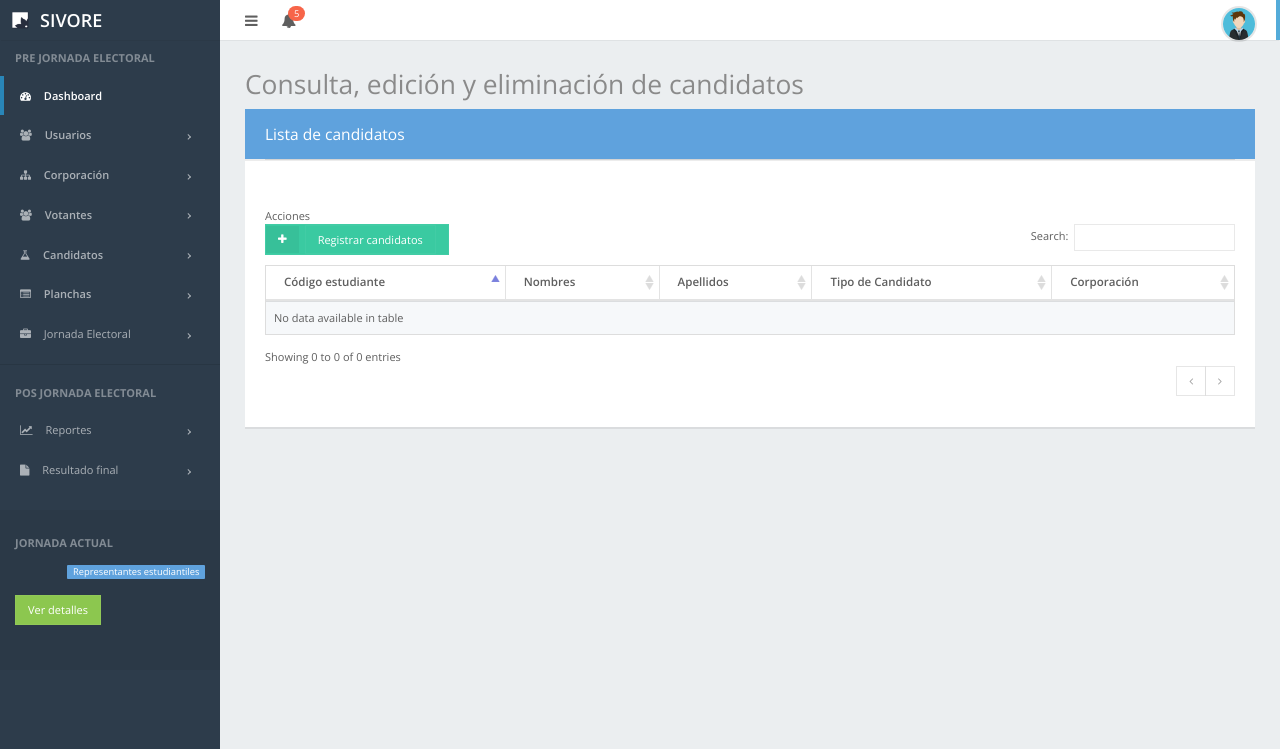
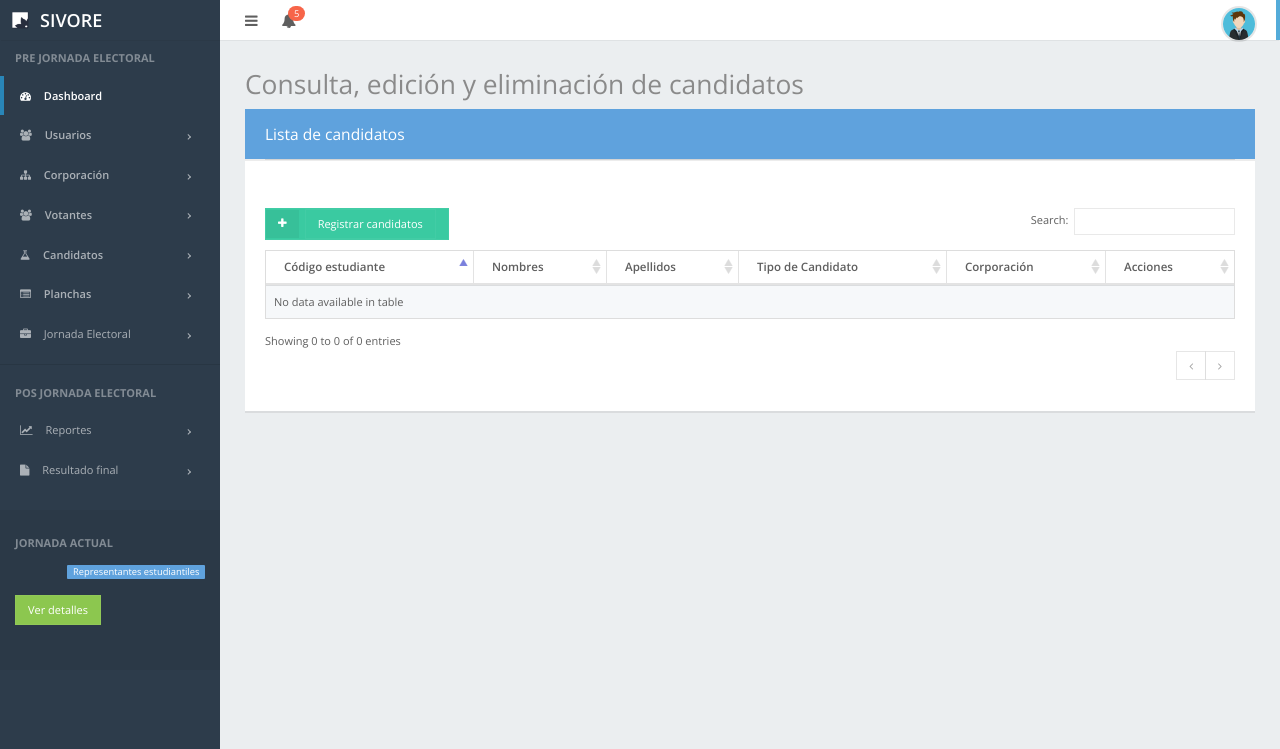
Before and after one commit to Jorgesolis1989/SIVORE, a Django app: template candidatos/templates/listar_candidatos.html in a window 1280 px wide. Shown: the top 749 px of the page. Run offline with Django 3.2, Linux system fonts and the light colour scheme; the template is opened without the code that fills it, so the values that code supplies are empty; some libraries are stand-ins or nearby versions.

Commit message:
Arreglando una cosita de nada

```diff
--- a/candidatos/templates/listar_candidatos.html
+++ b/candidatos/templates/listar_candidatos.html
@@ -23,7 +23,7 @@
                     <th>Nombres</th>
                     <th>Apellidos</th>
                     <th class="min-tablet">Tipo de Candidato</th>
-                    <th class="min-tablet">Corporación</th
+                    <th class="min-tablet">Corporación</th>
                     <th class="min-tablet">Acciones</th>
                 </tr>
             </thead>
```
